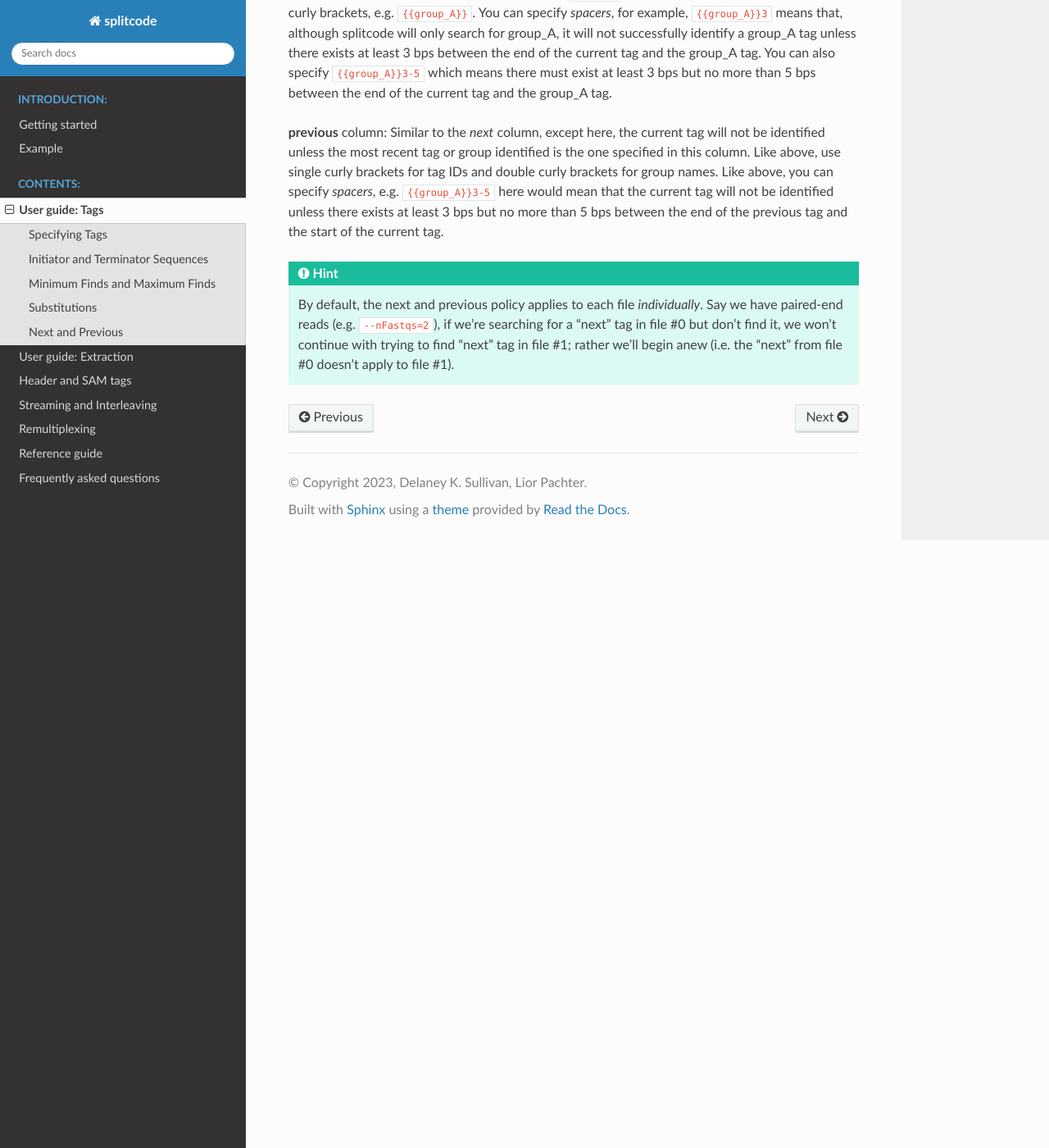
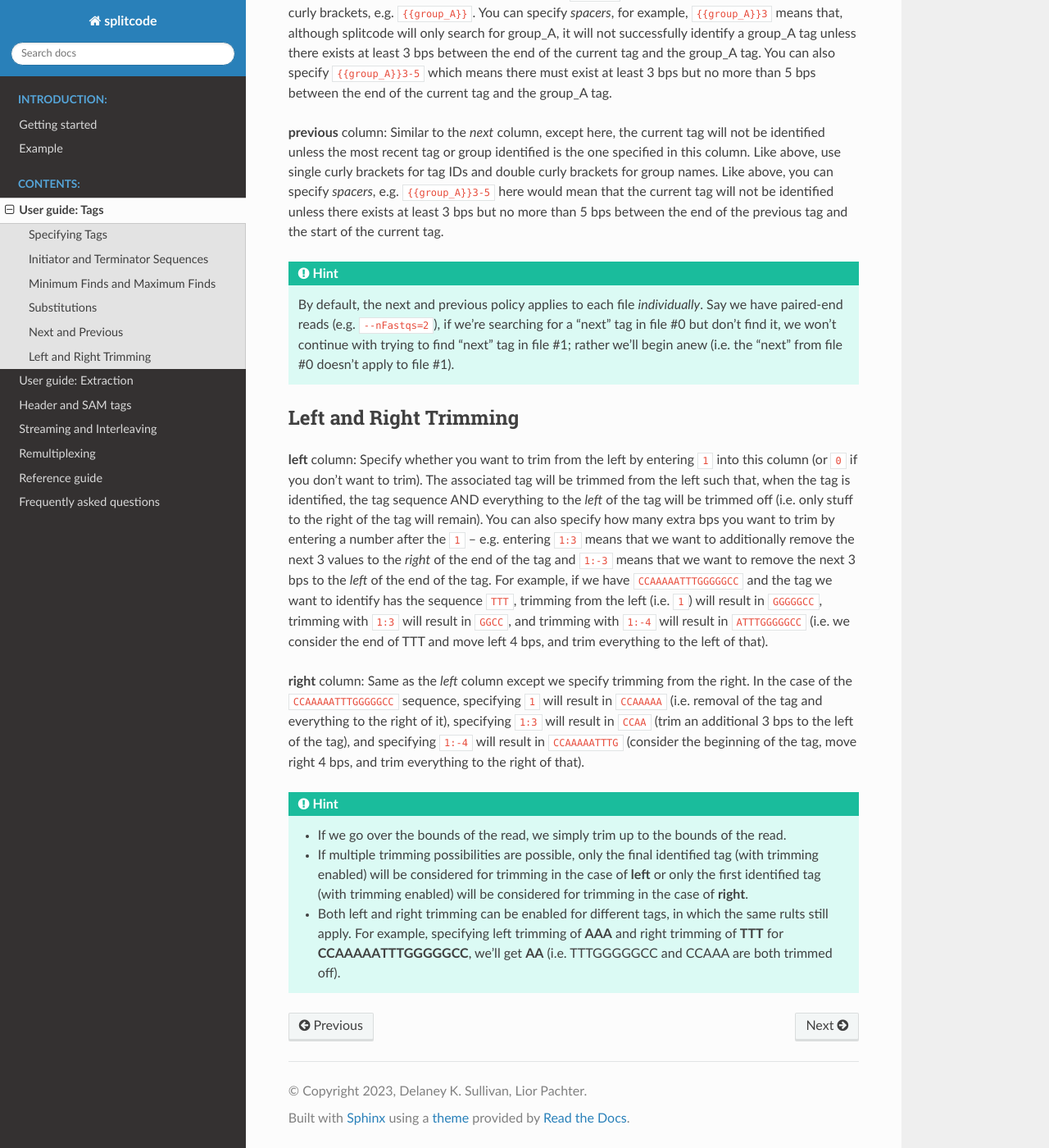
Before and after one commit to pachterlab/splitcode-tutorial, a Sphinx documentation site: the page built from docs/source/user_guide_tags.rst, in a window 1280 px wide and 1400 px high, scrolled down 2242 px. Shown: the whole window at 82% size. Built offline with Sphinx 7.4.7 and the Read the Docs theme 2.0.0, drawn with Linux system fonts in a browser that asks for light colours.

Commit message:
Update user_guide_tags.rst

```diff
--- a/docs/source/user_guide_tags.rst
+++ b/docs/source/user_guide_tags.rst
@@ -69,3 +69,20 @@ Next and Previous
 .. hint::
 
    By default, the next and previous policy applies to each file *individually*. Say we have paired-end reads (e.g. ``--nFastqs=2``), if we're searching for a "next" tag in file #0 but don't find it, we won't continue with trying to find "next" tag in file #1; rather we'll begin anew (i.e. the "next" from file #0 doesn't apply to file #1).
+
+
+Left and Right Trimming
+^^^^^^^^^^^^^^^^^^^^^^^
+
+**left** column: Specify whether you want to trim from the left by entering ``1`` into this column (or ``0`` if you don't want to trim). The associated tag will be trimmed from the left such that, when the tag is identified, the tag sequence AND everything to the *left* of the tag will be trimmed off (i.e. only stuff to the right of the tag will remain). You can also specify how many extra bps you want to trim by entering a number after the ``1`` -- e.g. entering ``1:3`` means that we want to additionally remove the next 3 values to the *right* of the end of the tag and ``1:-3`` means that we want to remove the next 3 bps to the *left* of the end of the tag. For example, if we have ``CCAAAAATTTGGGGGCC`` and the tag we want to identify has the sequence ``TTT``, trimming from the left (i.e. ``1``) will result in ``GGGGGCC``, trimming with ``1:3`` will result in ``GGCC``, and trimming with ``1:-4`` will result in ``ATTTGGGGGCC`` (i.e. we consider the end of TTT and move left 4 bps, and trim everything to the left of that).
+
+**right** column: Same as the *left* column except we specify trimming from the right. In the case of the ``CCAAAAATTTGGGGGCC`` sequence, specifying ``1`` will result in ``CCAAAAA`` (i.e. removal of the tag and everything to the right of it), specifying ``1:3`` will result in ``CCAA`` (trim an additional 3 bps to the left of the tag), and specifying ``1:-4`` will result in ``CCAAAAATTTG`` (consider the beginning of the tag, move right 4 bps, and trim everything to the right of that).
+
+
+.. hint::
+
+   * If we go over the bounds of the read, we simply trim up to the bounds of the read.
+
+   * If multiple trimming possibilities are possible, only the final identified tag (with trimming enabled) will be considered for trimming in the case of **left** or only the first identified tag (with trimming enabled) will be considered for trimming in the case of **right**.
+
+   * Both left and right trimming can be enabled for different tags, in which the same rults still apply. For example, specifying left trimming of **AAA** and right trimming of **TTT** for **CCAAAAATTTGGGGGCC**, we'll get **AA** (i.e. TTTGGGGGCC and CCAAA are both trimmed off).
```
